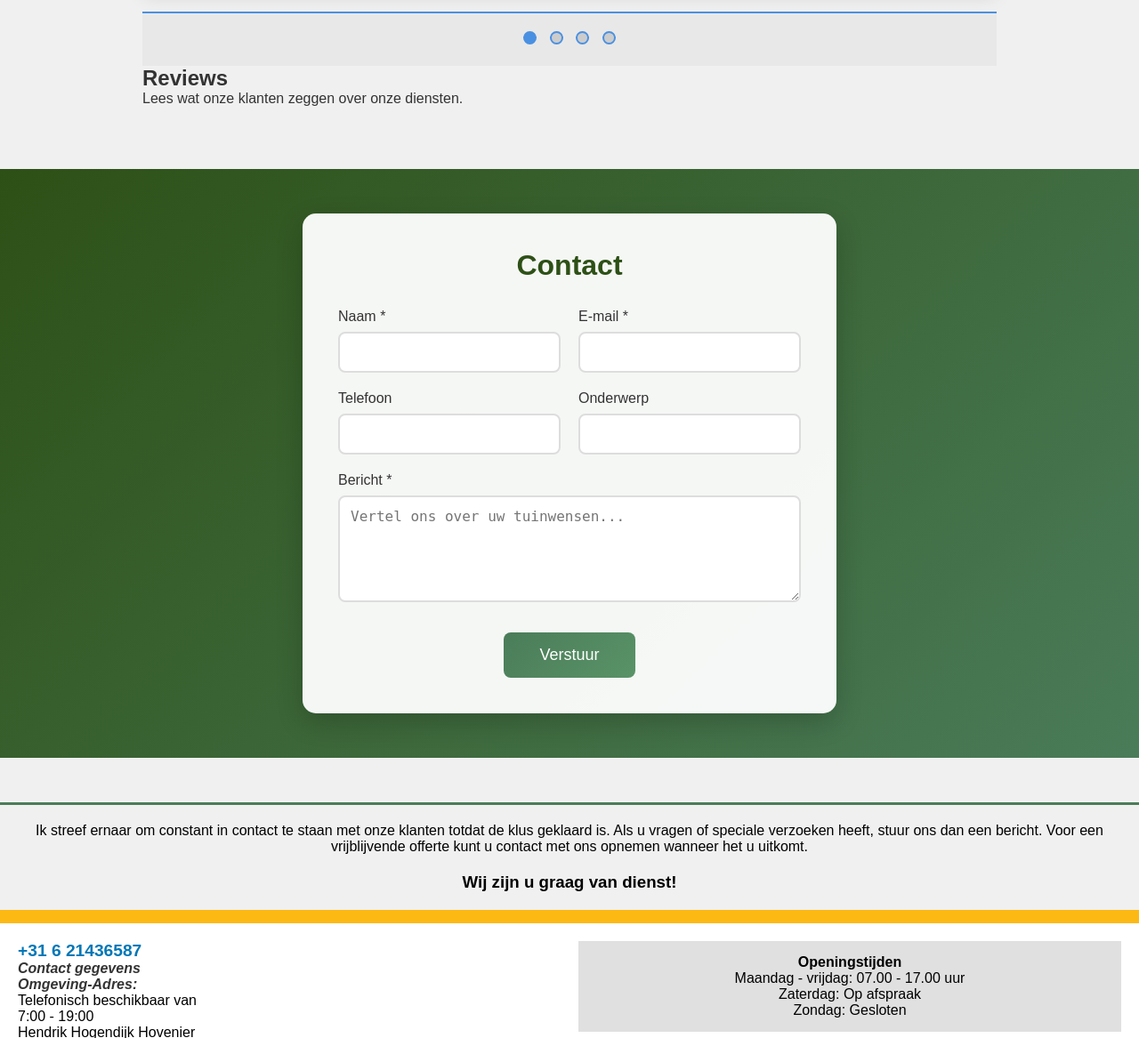
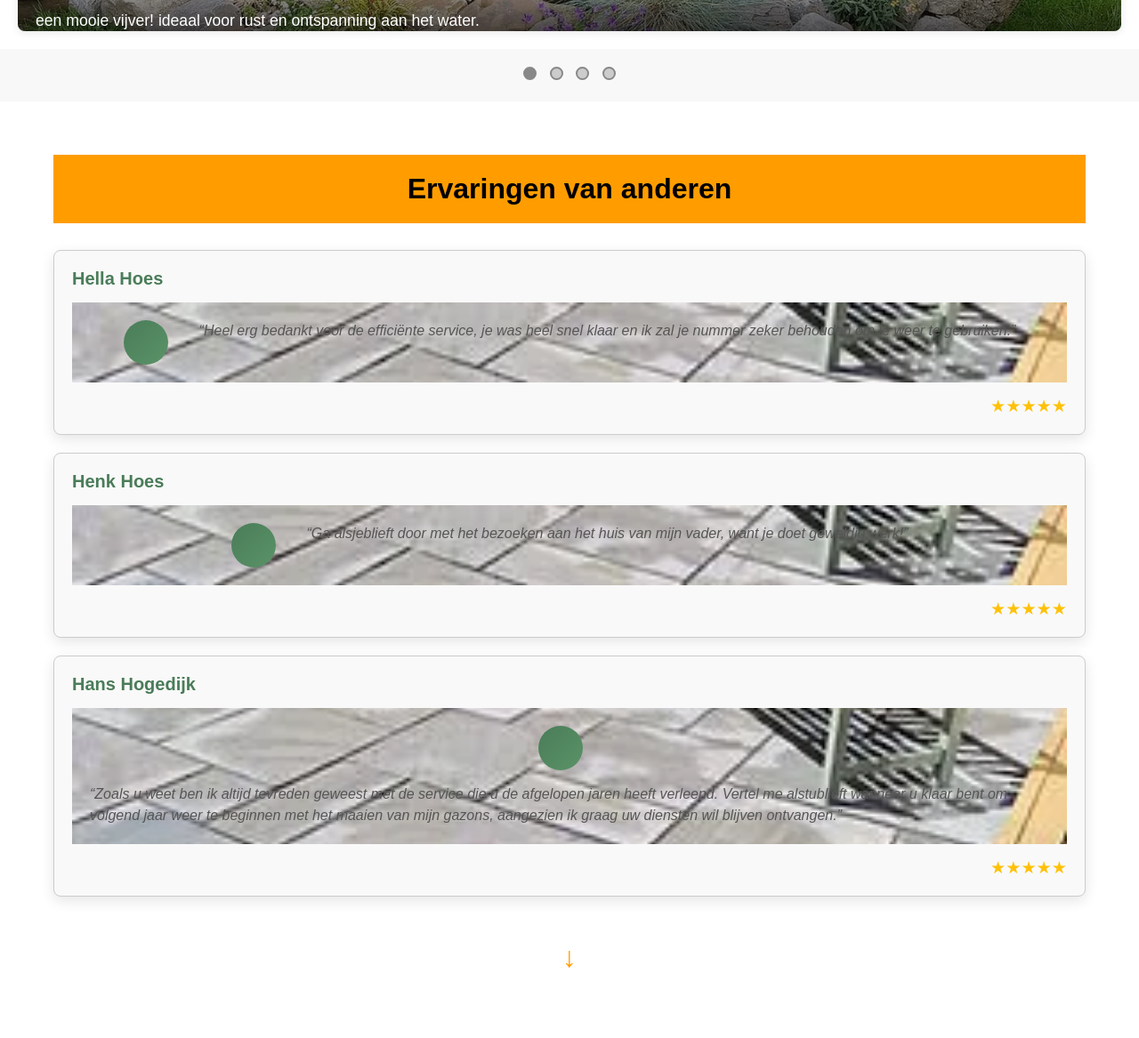
Before and after one commit to Jop-Lamers/Hoveniers-web-clannie, a PHP site: page / in a window 1280 px wide. Shown: the part 1992-3159 px from the top of the page at 89% size. Run offline with PHP 8.4, Linux system fonts and the light colour scheme.

Commit message:
heel veel gefixt en aangepast

```diff
--- a/headfoot.php
+++ b/headfoot.php
@@ -1,14 +1,17 @@
 <?php
-function renderHeader($pageTitle = "Hendrik Hogendijk Hoveniers", $activePage = "home") {
+function renderHeader($pageTitle = "Hendrik Hogendijk Hoveniers", $activePage = "home")
+{
 ?>
     <!DOCTYPE html>
     <html lang="nl">
+
     <head>
         <meta charset="UTF-8">
         <meta name="viewport" content="width=device-width, initial-scale=1.0">
         <title><?php echo $pageTitle; ?></title>
         <link rel="stylesheet" href="style.css">
     </head>
+
     <body>
         <header class="header">
             <img src="hovenier-headerachtg.jpg" alt="Tuin achtergrond" class="header-image">
@@ -43,8 +46,48 @@ function renderHeader($pageTitle = "Hendrik Hogendijk Hoveniers", $activePage =
     <?php
 }
 
-function renderFooter() {
+function renderFooter()
+{
     ?>
+        <style>
+            .footer-container {
+                padding: 40px 20px 20px 20px;
+            }
+            .footer-top-text p,
+            .footer-top-text h3 {
+                margin-bottom: 20px;
+            }
+            .footer-content {
+                display: flex;
+                flex-wrap: wrap;
+                gap: 40px;
+                margin-top: 30px;
+            }
+            .footer-left, .footer-right {
+                flex: 1 1 250px;
+            }
+            .footer-contact-info p,
+            .footer-contact-info h4,
+            .footer-openingsuren p,
+            .footer-openingsuren h4 {
+                margin-bottom: 16px;
+            }
+            .footer-divider {
+                border-top: 1px solid #ccc;
+                margin: 30px 0;
+            }
+            .footer-phone {
+                font-size: 2em;
+                font-weight: bold;
+                margin-bottom: 24px;
+                margin-top: 0;
+            }
+            .footer-map img {
+                max-width: 100%;
+                height: auto;
+                margin-top: 16px;
+            }
+        </style>
         <div class="footer-container">
             <div class="footer-top-text">
                 <p>
@@ -77,12 +120,13 @@ function renderFooter() {
                             Zondag: Gesloten</p>
                     </div>
                     <div class="footer-map">
-                    <img src="map-placeholder.png" alt="Kaart locatie" />
+                        <img src="images/maps map.png" alt="Kaart locatie" />
                     </div>
                 </div>
             </div>
         </div>
     </body>
+
     </html>
 <?php
 } // End of renderFooter function
--- a/index.php
+++ b/index.php
@@ -45,16 +106,15 @@ renderHeader("Hendrik Hogendijk Hoveniers", "home");
             </div>
         </div>
     </section>
-<?php
-   include 'slideshow.php';
-?>
+</main>
 
-    <section id="reviews" class="reviews-section">
-        <h2>Reviews</h2>
-        <p>Lees wat onze klanten zeggen over onze diensten.</p>
-        <!-- Placeholder for reviews, can be dynamically loaded -->
-    </section>
-</main>
+<section class="slideshow-section">
+    <?php include 'slideshow.php'; ?>
+</section>
+
+<section id="reviews" class="reviews-section">
+    <?php include 'reviews.php'; ?>
+</section>
 
 <section id="contact" class="background">
     <div class="overlay">
--- a/reviews.php
+++ b/reviews.php
@@ -0,0 +1,222 @@
+<!DOCTYPE html>
+<html lang="nl">
+<head>
+    <meta charset="UTF-8">
+    <title>Ervaringen van anderen</title>
+    <link rel="stylesheet" href="style.css">
+</head>
+<body>
+    <div class="testimonials">
+        <h1>Ervaringen van anderen</h1>
+        <div id="testimonial-container">
+            <div class="testimonial">
+                <h2>Hella Hoes</h2>
+                <div class="content">
+                    <div class="avatar"></div>
+                    <p>“Heel erg bedankt voor de efficiënte service, je was heel snel klaar en ik zal je nummer zeker behouden om je weer te gebruiken.”</p>
+                </div>
+                <div class="stars">★★★★★</div>
+            </div>
+
+            <div class="testimonial">
+                <h2>Henk Hoes</h2>
+                <div class="content">
+                    <div class="avatar"></div>
+                    <p>“Ga alsjeblieft door met het bezoeken aan het huis van mijn vader, want je doet geweldig werk!”</p>
+                </div>
+                <div class="stars">★★★★★</div>
+            </div>
+
+            <div class="testimonial">
+                <h2>Hans Hogedijk</h2>
+                <div class="content">
+                    <div class="avatar"></div>
+                    <p>“Zoals u weet ben ik altijd tevreden geweest met de service die u de afgelopen jaren heeft verleend. Vertel me alstublieft wanneer u klaar bent om volgend jaar weer te beginnen met het maaien van mijn gazons, aangezien ik graag uw diensten wil blijven ontvangen.”</p>
+                </div>
+                <div class="stars">★★★★★</div>
+            </div>
+        </div>
+        <div class="load-more">↓</div>
+    </div>
+
+
+
+
+    <script>
+        const loadMoreButton = document.querySelector('.load-more');
+
+        loadMoreButton.addEventListener('click', function() {
+            loadMoreButton.classList.add('extra-gap');
+        });
+    </script>
+
+
+
+<style>
+body {
+    font-family: Arial, sans-serif;
+    margin: 0;
+    padding: 0;
+}
+
+.testimonials {
+    max-width: 1200px;
+    margin: 40px auto;
+}
+
+.testimonials h1 {
+    background-color: #ff9d00;
+    color: #000;
+    padding: 20px;
+    text-align: center;
+    font-size: 2rem;
+}
+
+.testimonial {
+    border: 1px solid #ccc;
+    padding: 20px;
+    margin: 20px 0;
+    position: relative;
+    border-radius: 8px;
+    background-color: #f9f9f9;
+}
+
+.testimonial h2 {
+    font-size: 1.25rem;
+}
+
+.content {
+    display: flex;
+    align-items: flex-start;
+}
+
+.avatar {
+    flex-shrink: 0;
+    width: 80px;
+    height: 80px;
+    background-color: #ccc;
+    border-radius: 50%;
+    margin-right: 20px;
+}
+
+.content p {
+    font-size: 1rem;
+    line-height: 1.5;
+}
+
+.stars {
+    color: #ff9d00;
+    font-size: 1.25rem;
+    margin-top: 10px;
+}
+
+.load-more {
+    text-align: center;
+    font-size: 2rem;
+    cursor: pointer;
+    padding: 20px;
+    color: #ff9d00;
+    user-select: none;
+    transition: margin 0.3s ease;
+}
+
+.load-more.extra-gap {
+    margin-top: 300px; /* Hier komt de ruimte boven de pijl */
+}
+
+.load-more:hover {
+    transform: translateY(3px);
+}
+
+
+
+
+
+
+
+
+
+
+body {
+  font-family: Arial, sans-serif;
+  margin: 0;
+  background-color: #ffffff; /* Achtergrond */
+  max-height: 100px;
+  color: #000000; /* teksts kleur */
+}
+
+.container {
+  max-width: 1400px; /* breedte van valk */
+  margin: 0 auto;
+  padding: 20px;
+}
+
+.top-text {
+  text-align: center;
+  background-color: #f0f0f0;
+  padding: 20px;
+  border-bottom: 5px solid #fdb913;
+  color: #000;
+}
+
+.top-text h3 {
+  margin-top: 20px;
+  font-weight: bold;
+  color: #000;
+}
+
+.divider {
+  height: 10px;
+  background-color: #fdb913;
+}
+
+.content {
+  display: flex;
+  flex-wrap: wrap;
+  background-color: #ffffff;
+  padding: 20px;
+  gap: 20px;
+  color: #000;
+}
+
+.left {
+  flex: 1;
+  min-width: 250px;
+}
+
+.phone {
+  font-size: 1.2em;
+  color: #0077b6; /* Blauwe tint */
+}
+
+.contact-info h4 {
+  font-style: italic;
+  color: #333;
+}
+
+.contact-info a {
+  color: #333;
+  text-decoration: none;
+}
+
+.right {
+  flex: 1;
+  min-width: 250px;
+}
+
+.openingsuren {
+  background-color: #e0e0e0;
+  padding: 15px;
+  margin-bottom: 10px;
+  text-align: center;
+  color: #000;
+}
+
+.map img {
+  width: 100%;
+  height: auto;
+  border: 2px solid #ccc;
+}
+</style>
+</body>
+</html>
--- a/slideshow.php
+++ b/slideshow.php
@@ -67,6 +69,7 @@
   .slide-description {
     font-size: 1.1em;
     line-height: 1.4;
+    max-width: 600px;
   }
 
   .prev,
@@ -88,24 +91,24 @@
   }
 
   .next {
-      right: 0;
+    right: 10px;
     border-radius: 3px 0 0 3px;
   }
 
   .prev {
-      left: 0;
+    left: 10px;
     border-radius: 0 3px 3px 0;
   }
 
   .prev:hover,
   .next:hover {
-      background: rgba(74, 144, 226, 1);
+    background: rgba(128, 128, 128, 1);
   }
 
   .dots-container {
     text-align: center;
     padding: 20px;
-      background: #e8e8e8;
+    background: #f8f8f8;
   }
 
   .dot {
@@ -117,17 +120,18 @@
     border-radius: 50%;
     display: inline-block;
     transition: background-color 0.3s;
-      border: 2px solid #4a90e2;
+    border: 2px solid #888;
   }
 
   .dot.active,
   .dot:hover {
-      background-color: #4a90e2;
+    background-color: #888;
   }
 
   .slideshow-header {
     text-align: center;
-      padding: 30px 20px;
+    padding: 40px 20px 20px;
+    background: #f8f8f8;
   }
 
   .slideshow-header h1 {
@@ -176,52 +184,49 @@
 
 <div class="slideshow-container">
   <div class="slide active">
-      <img src="images/tuin1.jpg" alt="Moderne tuin" />
+    <img src="images/tuin1.webp" alt="Moderne Tuinaanleg" />
     <div class="slide-content">
-        <div class="slide-title">Moderne Tuinaanleg</div>
+      <div class="slide-title">Onze vijvers</div>
       <div class="slide-description">
-          Een prachtige moderne tuin met strakke lijnen en duurzame
-          materialen. Inclusief tuinverlichting en automatisch
-          irrigatiesysteem.
+       een mooie vijver! ideaal voor rust en ontspanning aan het water.
       </div>
         </div>
       </div>
 
       <div class="slide">
-      <img src="images/tuin2.jpg" alt="Klassieke tuin" />
+        <img src="images/tuin2.webp" alt="Groen Grasveld" />
         <div class="slide-content">
-        <div class="slide-title">Klassieke Tuinrenovatie</div>
+      <div class="slide-title">Groen Grasveld</div>
       <div class="slide-description">
-          Renovatie van een klassieke tuin met behoud van de originele
-          charme. Nieuwe beplanting en herstel van natuursteen elementen.
+        Een fris, strak gemaaid grasveldje biedt volop ruimte om te spelen en te genieten van het buitenleven. Perfect voor gezinnen en huisdieren.
       </div>
         </div>
       </div>
 
       <div class="slide">
-      <img src="images/tuin3.jpg" alt="Kleine tuin" />
+        <img src="images/tuin3.webp" alt="Kleine Stadstuin" />
         <div class="slide-content">
-        <div class="slide-title">Kleine Stadstuin</div>
+      <div class="slide-title">onze tegelaanleg</div>
       <div class="slide-description">
-          Optimaal gebruik van de ruimte in deze compacte stadstuin.
-          Verticaal groen en multifunctionele elementen.
+      onze mooie tegels zorgen voor een goeie basis voor in uw tuin met een van de sterkste anti groenaanslag lagen
       </div>
         </div>
       </div>
 
       <div class="slide">
-      <img src="images/tuin4.jpg" alt="Grote tuin" />
+        <img src="images/tuin4.webp" alt="Landelijke Tuin" />
         <div class="slide-content">
-        <div class="slide-title">Landelijke Tuin</div>
+      <div class="slide-title">een moderne tuin</div>
       <div class="slide-description">
-          Ruime landelijke tuin met natuurlijke materialen en inheemse
-          beplanting. Perfect voor families met kinderen.
+       een moderne tuin gemaakt met de beste kwaliteit materialen en producten, die zorgen voor een lange levensduur en weinig onderhoud.
+      </div>
+        </div>
+      </div>
       </div>
     </div>
   </div>
 
-    <button class="prev" onclick="changeSlide(-1)">&#10094;</button>
-    <button class="next" onclick="changeSlide(1)">&#10095;</button>
+
 </div>
 
 <div class="dots-container">
@@ -303,14 +308,26 @@
     startSlideshow();
   }
 
-    // Start automatic slideshow when page loads
+  // Start automatic slideshow immediately
   document.addEventListener("DOMContentLoaded", function() {
     showSlide(0);
     startSlideshow();
   });
 
+  // Also start slideshow if DOM is already loaded
+  if (document.readyState === 'loading') {
+    document.addEventListener('DOMContentLoaded', function() {
+      showSlide(0);
+      startSlideshow();
+    });
+  } else {
+    showSlide(0);
+    startSlideshow();
+  }
+
   // Pause slideshow on hover
   const slideshowContainer = document.querySelector(".slideshow-container");
+  if (slideshowContainer) {
     slideshowContainer.addEventListener("mouseenter", () => {
       clearInterval(slideInterval);
     });
--- a/style.css
+++ b/style.css
@@ -98,8 +98,12 @@ body {
 }
 
 .content {
+  backdrop-filter: blur(8px);
+   background-image:  url("images/vervaagde achtergrond.webp");
+  background-size: cover;
+  background-position: center;
   padding: 20px;
-  max-width: 1000px;
+ justify-content: center;
   margin: 0 auto;
 }
 
@@ -111,10 +115,15 @@ body {
 }
 
 .main-section {
+  background-color: #f5f5f5;
   display: flex;
   flex-wrap: wrap;
   gap: 20px;
-  align-items: flex-start;
+ justify-content: center;
+  padding: 20px;
+  max-width: 1200px;
+  margin: 0 auto;
+
 }
 
 .text-block {
@@ -213,7 +222,8 @@ body {
   line-height: 1.4;
 }
 
-.prev, .next {
+.prev,
+.next {
   cursor: pointer;
   position: absolute;
   top: 50%;
@@ -223,7 +233,7 @@ body {
   color: white;
   font-weight: bold;
   font-size: 18px;
-  background: rgba(74, 144, 226, 0.8);
+  background: rgba(216, 216, 216, 0.8);
   border: none;
   user-select: none;
   transition: background 0.3s;
@@ -237,33 +247,6 @@ body {
 .prev {
   left: 0;
   border-radius: 0 3px 3px 0;
-}
-
-.prev:hover, .next:hover {
-  background: rgba(74, 144, 226, 1);
-}
-
-.dots-container {
-  text-align: center;
-  padding: 20px;
-  background: #e8e8e8;
-  border-top: 2px solid #4a90e2;
-}
-
-.dot {
-  cursor: pointer;
-  height: 15px;
-  width: 15px;
-  margin: 0 5px;
-  background-color: #ccc;
-  border-radius: 50%;
-  display: inline-block;
-  transition: background-color 0.3s;
-  border: 2px solid #4a90e2;
-}
-
-.dot.active, .dot:hover {
-  background-color: #4a90e2;
 }
 
 .blue-footer {
@@ -453,7 +436,8 @@ body {
     font-size: 1em;
   }
 
-  .prev, .next {
+  .prev,
+  .next {
     padding: 12px;
     font-size: 16px;
   }
```
Also changed, not shown: other parts of index.php (+61 -0 lines), other parts of slideshow.php (+17 -10 lines), images/maps map.png (added), images/vervaagde achtergrond.webp (added). Lines whose indentation alone changed are shown as unchanged.
